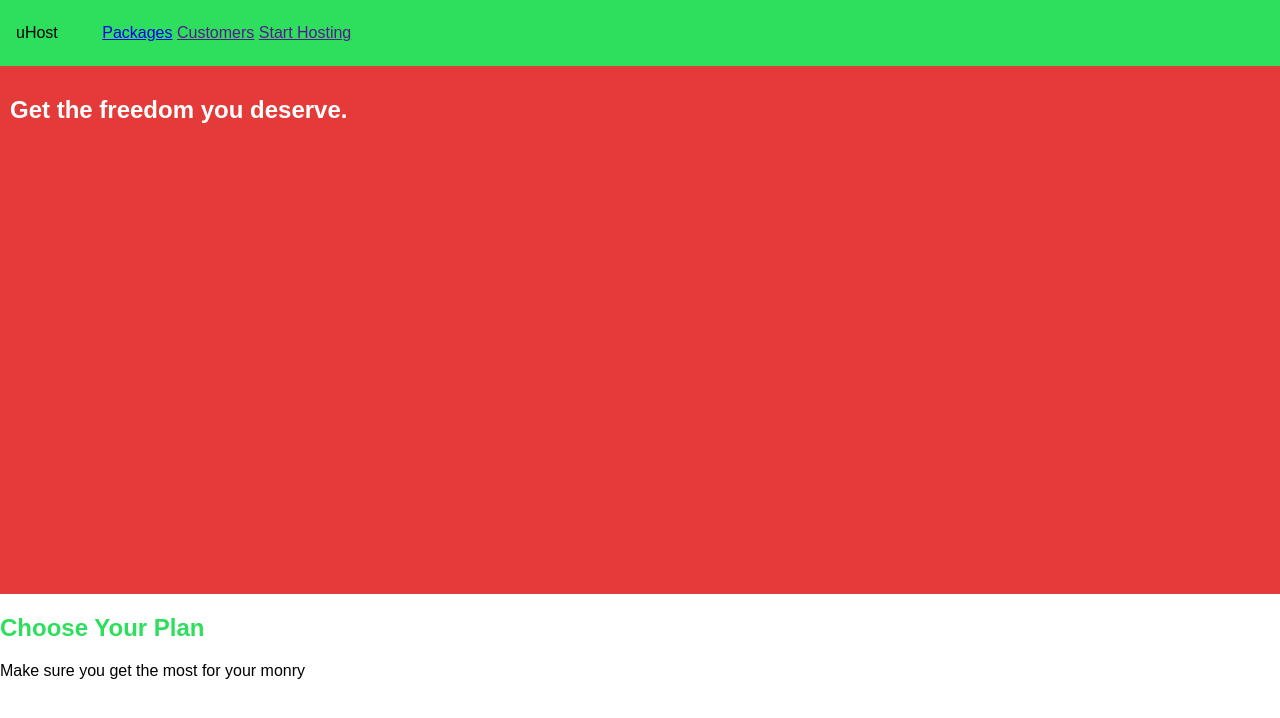
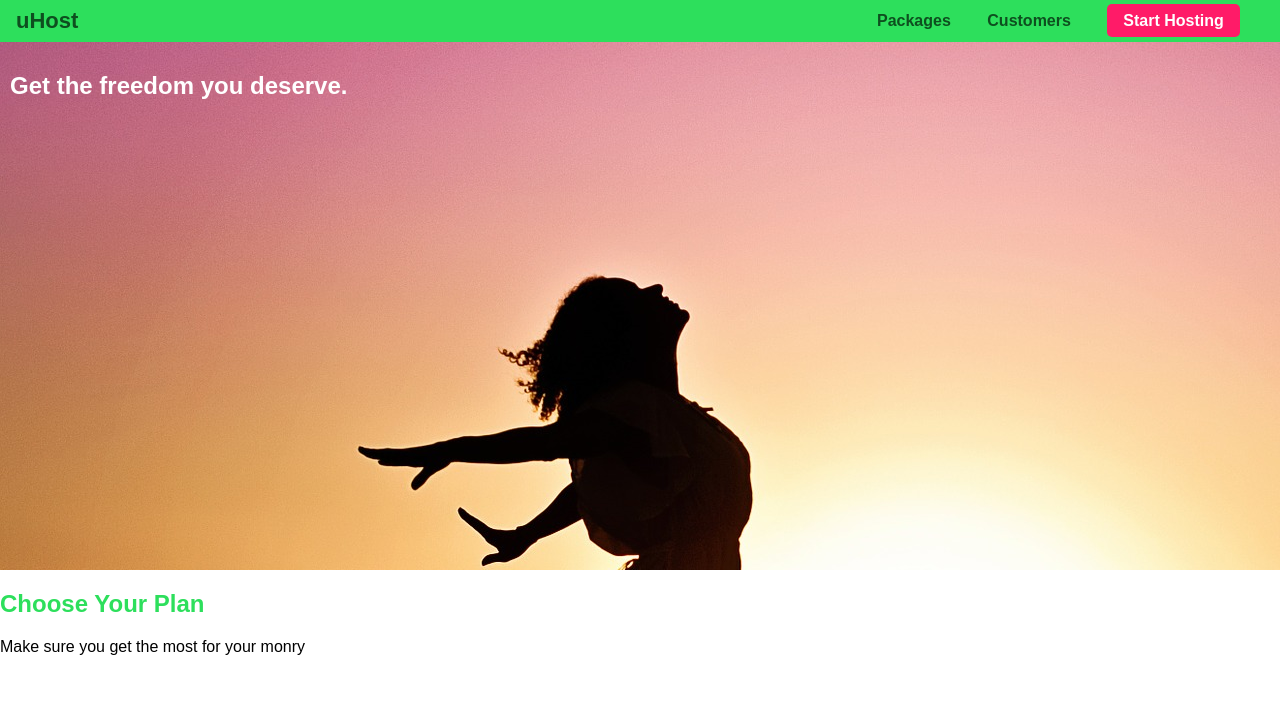
Before and after one commit to Registan88/projectDBA, a plain HTML site: page index.html in a window 1280 px wide. Drawn offline with Linux system fonts and the light colour scheme.

Commit message:
Second commit

```diff
--- a/index.html
+++ b/index.html
@@ -5,6 +5,7 @@
     <meta http-equiv="X-UA-Compatible" content="IE=edge">
     <meta name="viewport" content="width=device-width, initial-scale=1.0">
     <title>uHost</title>
+    <link href="https://fonts.googleapis.com/css2?family=Montserrat:wght@100;200;300;400;500;600;700;800;900" rel="stylesheet">
     <link rel="shortcut icon" href="favicon.png">
     <link rel="stylesheet" href="main.css">
 </head>
@@ -12,7 +13,7 @@
 
     <header class="main-header">
         <div>
-            <a href="index.html"></a>uHost
+            <a href="index.html" class="main-header__brand">uHost</a>
         </div>
         <nav class="main-nav">
             <ul class="main-nav__items">
@@ -22,7 +23,7 @@
                 <li class="main-nav__item">
                     <a href=""customers/index.html"">Customers</a>
                 </li>
-                <li class="main-nav__item">
+                <li class="main-nav__item main-nav__item--cta">
                     <a href=""start-hosting/index.html"">Start Hosting</a>
                 </li>
             </ul>
--- a/main.css
+++ b/main.css
@@ -11,7 +11,7 @@
 }
 
 #product-overview {
-    background-color: rgb(228, 58, 58);
+    background:url("./src/img/freedom.jpg");
     width: 100%;
     height: 528px;
     padding: 10px;
@@ -36,13 +36,62 @@
 
 .main-header > div {
     display: inline-block;
+    vertical-align: middle;
+}
+
+.main-header__brand {
+    color: #0e4f1f;
+    text-decoration: none;
+    font-weight: bold;
+    font-size: 22px;
 }
 
 .main-nav {
     display: inline-block;
+    text-align: right;
+    width: calc(100% - 75px);
+    vertical-align: middle;
 
+}
+
+.main-nav__items {
+    margin: 0;
+    padding: 0;
+    list-style: none;
 }
 
 .main-nav__item {
     display: inline-block;
+    list-style: none;
+    margin: 0 16px;
+
 }
+
+.main-nav__item a {
+    text-decoration: none;
+    color: #0e4f1f;
+    font-weight: bold;
+    padding: 3px 0px;
+
+}
+
+.main-nav__item a:hover,
+.main-nav__item a:active {
+    color: #fff;
+    border-bottom: 5px solid #fff;
+}
+
+.main-nav__item--cta a {
+    color: #fff;
+    background: #ff1b68;
+    padding: 8px 16px;
+    border-radius: 5px;
+}
+
+.main-nav__item--cta a:hover,
+.main-nav__item--cta a:active {
+    color:#ff1b68;
+    background-color: #fff;
+    border: none;
+    transition: ease-in-out 0.3s;
+}
```
Also changed, not shown: src/img/freedom.jpg (added).
